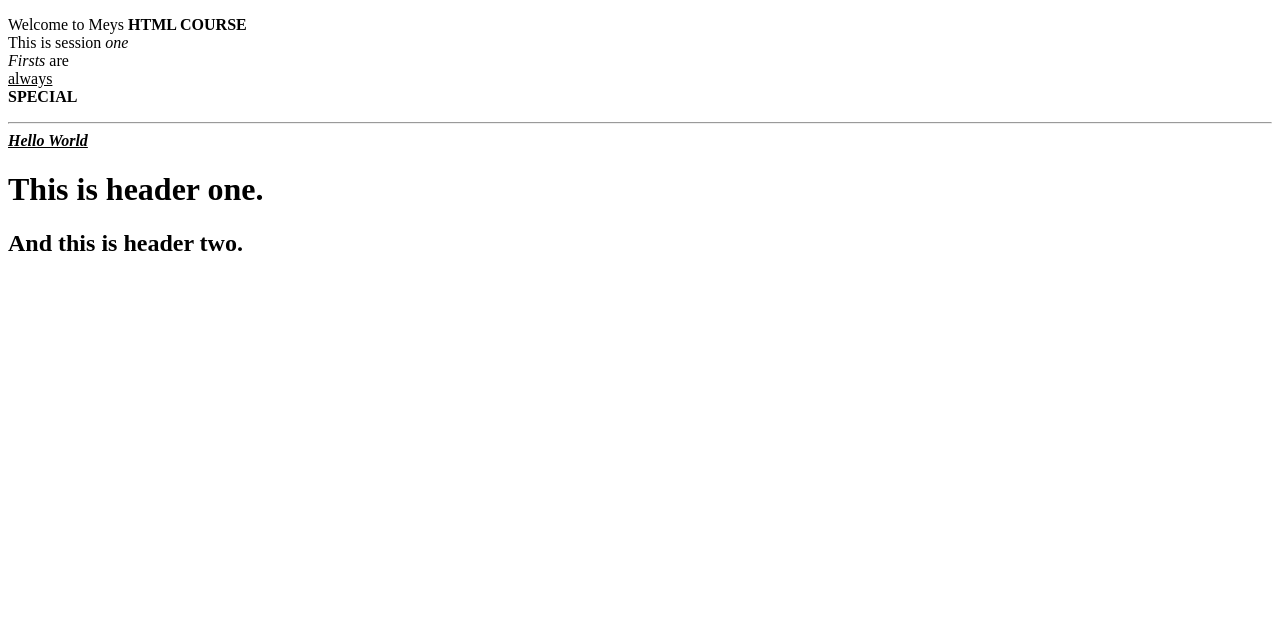
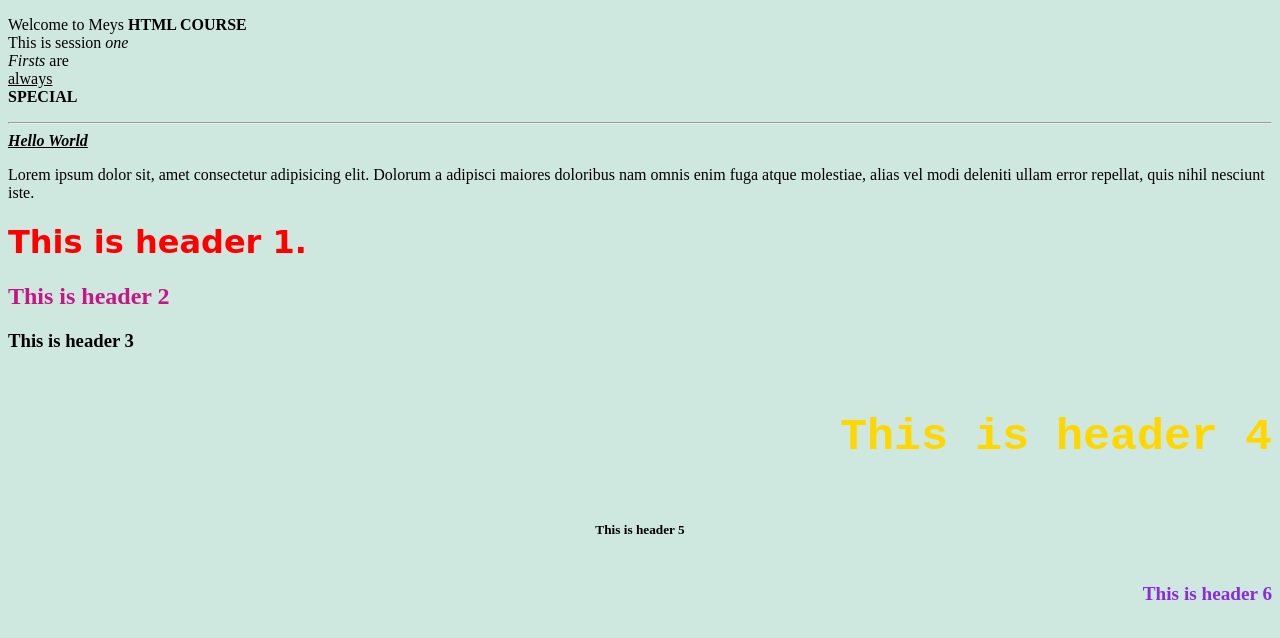
Before and after one commit to meyrabaz/Html, a plain HTML site: page index.html in a window 1280 px wide. Drawn offline with Linux system fonts and the light colour scheme.

Commit message:
19.04.2023...

```diff
--- a/index.html
+++ b/index.html
@@ -3,9 +3,17 @@
 
 <head>
         <title> Mey Website </title>
+        <style>
+
+
+
+        </style>
+
 </head>
+<body style="background-color: rgb(207, 232, 223);"></body>
 <body>
-    <!--Informational part cannot seen in page this is for developers comment-->
+    <!-- Inline style first then others
+        Informational part cannot seen in page this is for developers comment-->
 <p>Welcome to Meys <strong>HTML COURSE</strong> <br>
     This is            session <em>one</em>  <br>
    <i>Firsts</i>  are <br> <u> always</u> <br> <b> SPECIAL</b>  <hr>
@@ -14,8 +22,19 @@
 <!--br for break in sentences, hr for lines, strong for the thick writing and important for seo ) -->
 <!--Em is for italic writing and semantic so important for seo-->
 <!--i tag for italic and u tag is underline.-->
-<H1>This is header one.</H1>
-<h2>And this is header two.</h2>
+
+
+Lorem ipsum dolor sit, amet consectetur adipisicing elit. Dolorum a adipisci maiores doloribus nam omnis enim fuga atque molestiae, alias vel modi deleniti ullam error repellat, quis nihil nesciunt iste.
+<!-- lorem tag  gives dummy explanation sample.
+    style:"" in head part is css styling INLINE
+
+-->
+<H1 style="color: red;font-family:cursive;">This is header 1.</H1>
+<h2 style="color: mediumvioletred; font-family: 'ArialBlack', 'Gill Sans MT', Calibri'; font-size: 45px;background-color: rgb(221, 238, 238);">This is header 2</h2>
+<h3>This is header 3</h3>
+<h4 style="font-size: 45px;color: gold;font-family: 'Courier New', Courier, monospace;text-align: right;">This is header 4</h4>
+<h5 style="text-align: center" style="color:hsl(236, 62%, 27%);">This is header 5</h5>
+<h6 style="text-align: right;font-size: larger;color: blueviolet;">This is header 6</h6>
 </body>
 
 </html>
```
